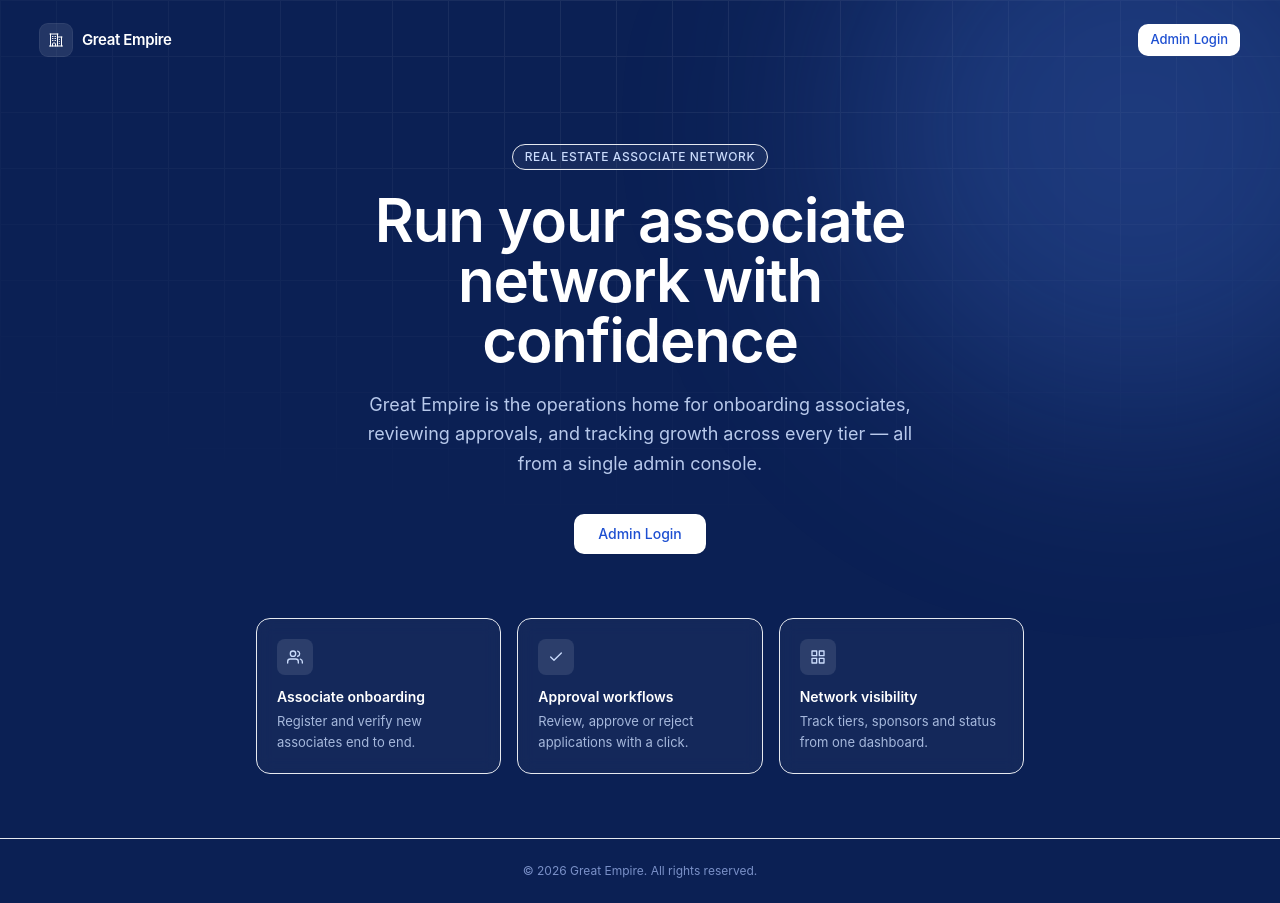
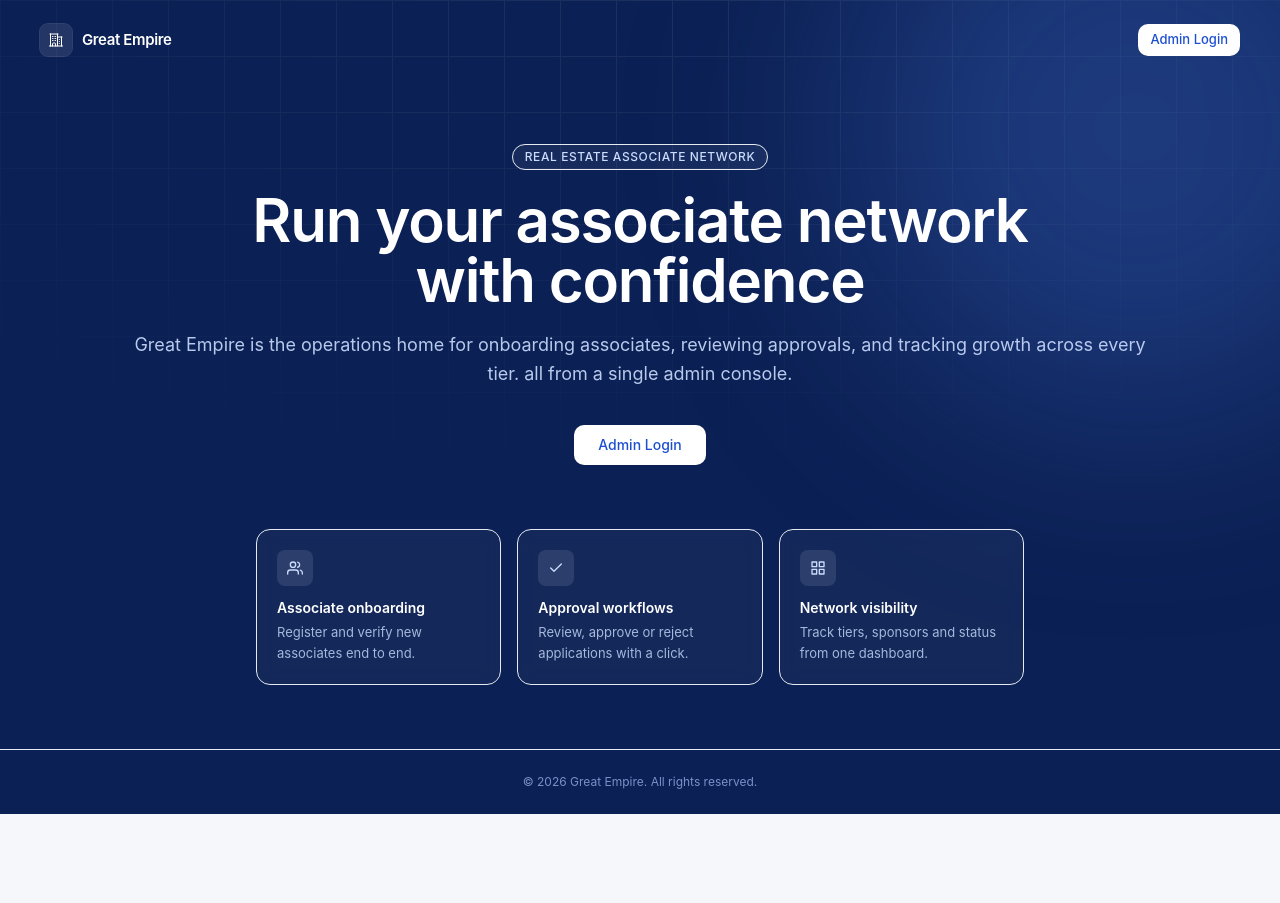
Before and after one commit to anshudevelope/The-Great-Empire-Frontend, a React (Vite) app: page / in a window 1280 px wide. After the commit the page ends 814 px from the top, so only its background shows below. Built offline with nearby package versions, Linux system fonts and the light colour scheme; no server answers.

Commit message:
updated UI for the associates

```diff
--- a/index.html
+++ b/index.html
@@ -4,7 +4,7 @@
     <meta charset="UTF-8" />
     <link rel="icon" type="image/svg+xml" href="/favicon.svg" />
     <meta name="viewport" content="width=device-width, initial-scale=1.0" />
-    <title>Great Empire</title>
+    <title>The Great Empire</title>
   </head>
   <body>
     <div id="root"></div>
--- a/src/features/associates/AssociateDetailPage.tsx
+++ b/src/features/associates/AssociateDetailPage.tsx
@@ -65,8 +65,8 @@ export function AssociateDetailPage() {
   const isActionLoading = statusMutation.isPending || deleteMutation.isPending
 
   return (
-    <div className="mx-auto flex max-w-4xl flex-col gap-6 pb-10">
-      <div className="flex flex-col justify-between gap-4 sm:flex-row sm:items-start">
+    <div className="mx-auto flex max-w-6xl flex-col gap-6 pb-10">
+      <div className="flex flex-col justify-between gap-4 sm:flex-row sm:items-start mt-3">
         <div className="flex items-center gap-4">
           {associate.profileImage?.url ? (
             <img
--- a/src/features/associates/AssociateFormPage.tsx
+++ b/src/features/associates/AssociateFormPage.tsx
@@ -191,9 +191,9 @@ export function AssociateFormPage() {
   }
 
   return (
-    <div className="mx-auto flex max-w-4xl flex-col gap-6 pb-10">
+    <div className="mx-auto flex max-w-6xl flex-col gap-6 pb-10">
       <div>
-        <h1 className="text-xl font-semibold text-text">{isEdit ? 'Edit Associate' : 'Register Associate'}</h1>
+        <h1 className="text-xl font-semibold text-text">{isEdit ? 'Edit Associate Details' : 'Register Associate'}</h1>
         <p className="mt-1 text-sm text-text-subtle">
           {isEdit
             ? 'Update associate profile, documents and nominee details.'
--- a/src/pages/LandingPage.tsx
+++ b/src/pages/LandingPage.tsx
@@ -39,12 +39,12 @@ export function LandingPage() {
         <span className="mb-5 inline-flex items-center rounded-full border border-white/15 bg-white/5 px-3 py-1 text-xs font-medium uppercase tracking-wider text-blue-200">
           Real Estate Associate Network
         </span>
-        <h1 className="max-w-2xl text-5xl font-semibold tracking-tight sm:text-6xl">
+        <h1 className="max-w-4xl text-5xl font-semibold tracking-tight sm:text-6xl">
           Run your associate network with confidence
         </h1>
-        <p className="mt-5 max-w-xl text-base leading-relaxed text-blue-200/90 sm:text-lg">
+        <p className="mt-5 max-w-5xl text-base leading-relaxed text-blue-200/90 sm:text-lg">
           Great Empire is the operations home for onboarding associates, reviewing approvals, and tracking growth
-          across every tier — all from a single admin console.
+          across every tier. all from a single admin console.
         </p>
         <Link to="/admin/login" className="mt-9">
           <Button variant="inverse" size="md" className="px-6">
```
Also changed, not shown: 1 other file (tests, documents, lock files or other folders).
